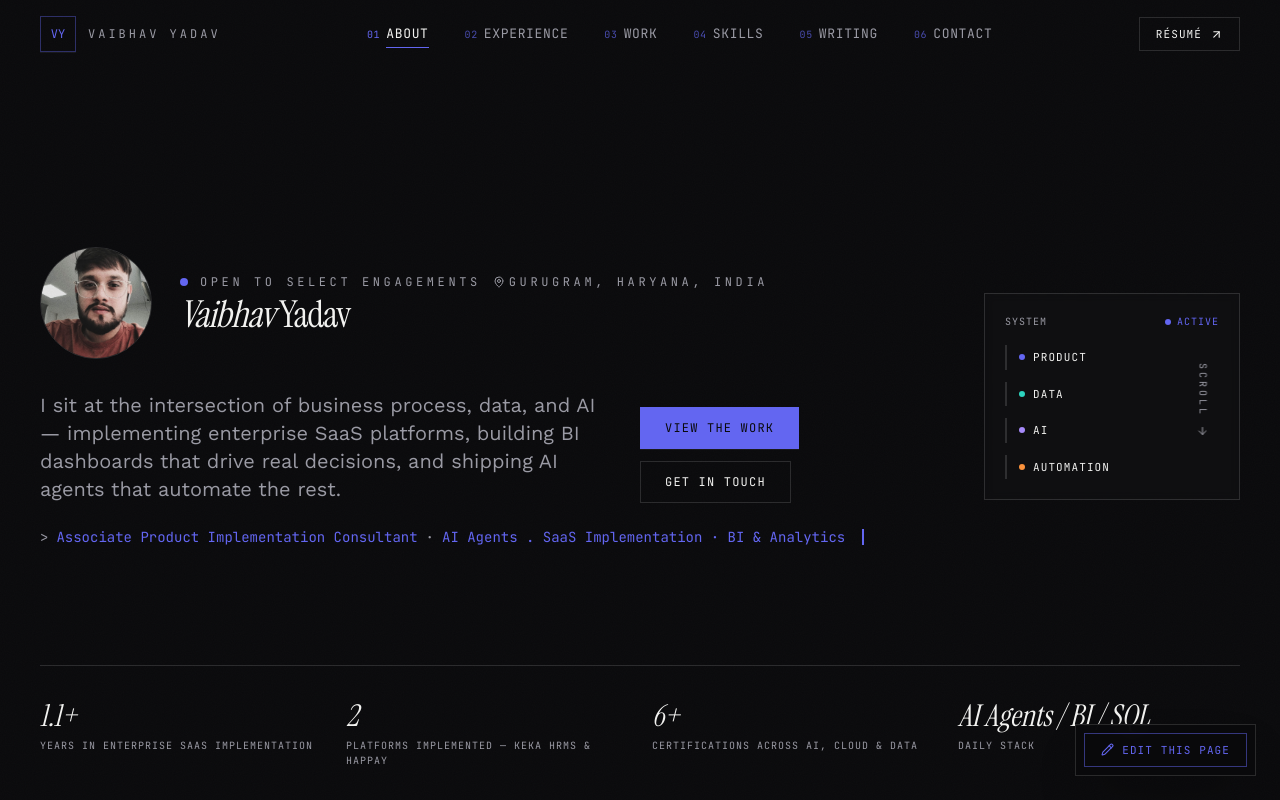
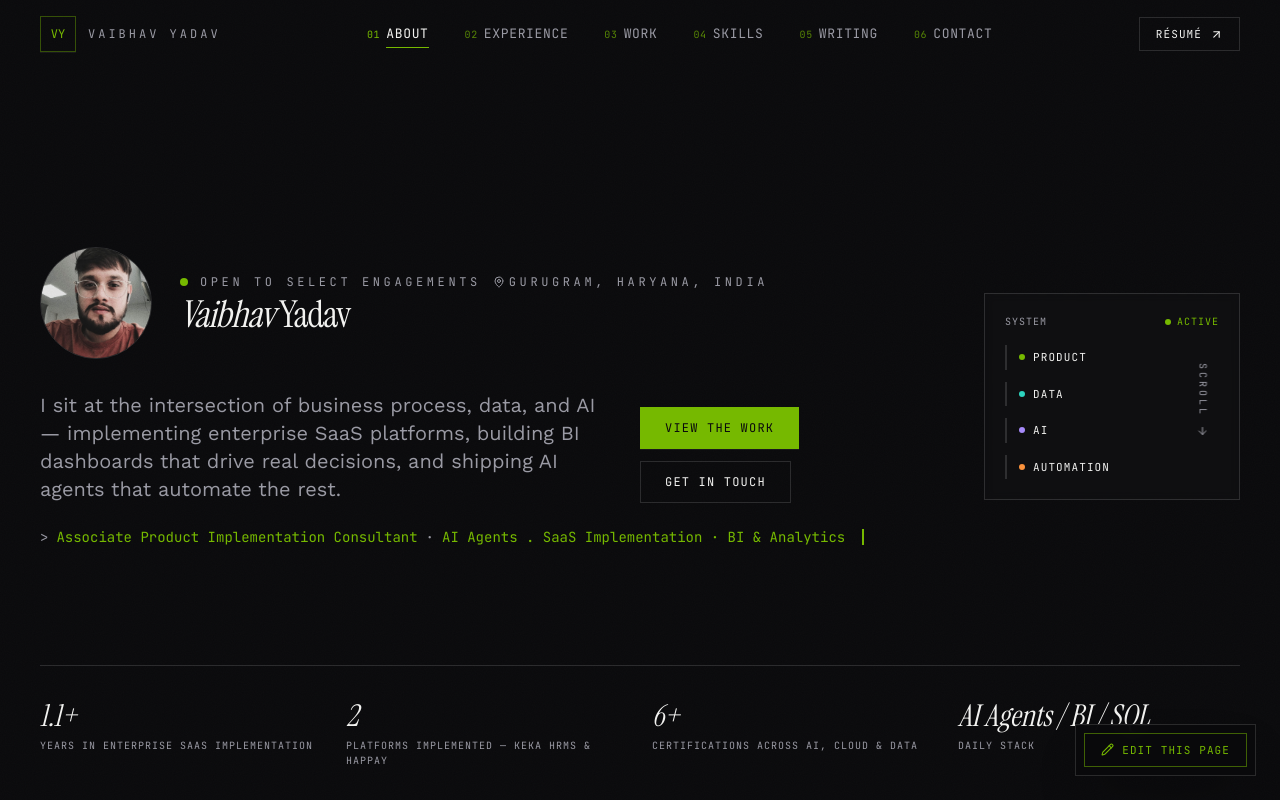
Before and after one commit to Im-Vaibhav-Yadav/Vaibhav_Portfolio, a Next.js app: page / in a window 1280 px wide. Shown: the top 800 px of the page. Built offline with nearby package versions, Linux system fonts and the light colour scheme.

Commit message:
Swap primary accent from indigo to NVIDIA-style green
Purple wasn't landing. Replaced the acid token (#6366f1 -> #76b900)
plus the raw-hex selection/scrollbar/glow spots in globals.css and
the favicon so the whole accent system stays in sync.

```diff
--- a/app/globals.css
+++ b/app/globals.css
@@ -45,8 +45,8 @@ body {
 }
 
 ::selection {
-  background: #6366f1;
-  color: #f2f2f0;
+  background: #76b900;
+  color: #0a0a0c;
 }
 
 ::-webkit-scrollbar {
@@ -60,7 +60,7 @@ body {
   border: 2px solid #0a0a0c;
 }
 ::-webkit-scrollbar-thumb:hover {
-  background: #6366f1;
+  background: #76b900;
 }
 
 .noise::before {
@@ -116,7 +116,7 @@ body {
   transition: box-shadow 0.2s ease, transform 0.2s ease;
 }
 .edge-shadow:hover {
-  box-shadow: 0 8px 28px -6px rgba(99, 102, 241, 0.45);
+  box-shadow: 0 8px 28px -6px rgba(118, 185, 0, 0.45);
   transform: translateY(-1px);
 }
 
@@ -133,7 +133,7 @@ body {
    (e.g. text-[--domain-ai]) if ever needed, and so future theme edits
    are one-line changes. */
 :root {
-  --domain-product: #6366f1;
+  --domain-product: #76b900;
   --domain-data: #2dd4bf;
   --domain-ai: #a78bfa;
   --domain-systems: #fb923c;
--- a/tailwind.config.ts
+++ b/tailwind.config.ts
@@ -23,9 +23,9 @@ const config: Config = {
         muted: "#6b6b74",
         line: "rgba(242,242,240,0.14)",
         hairline: "rgba(242,242,240,0.07)",
-        // Primary brand accent — a single restrained indigo, used
+        // Primary brand accent — NVIDIA-style signature green, used
         // pervasively (CTAs, cursor, links, hover states).
-        acid: "#6366f1",
+        acid: "#76b900",
         // Domain accents — one per capability area, used consistently as
         // tags/dots/borders rather than backgrounds, so four hues stay
         // legible instead of noisy.
```
Also changed, not shown: app/icon.svg.
